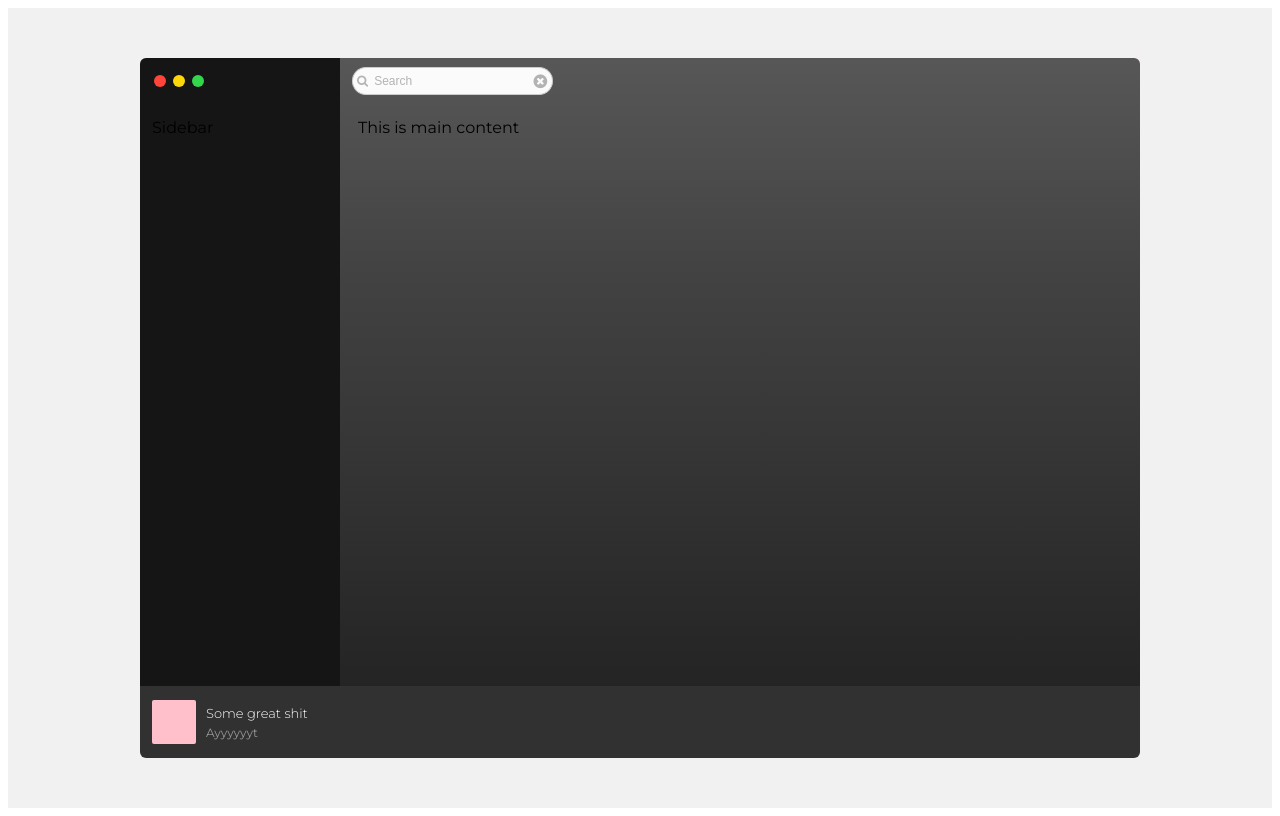
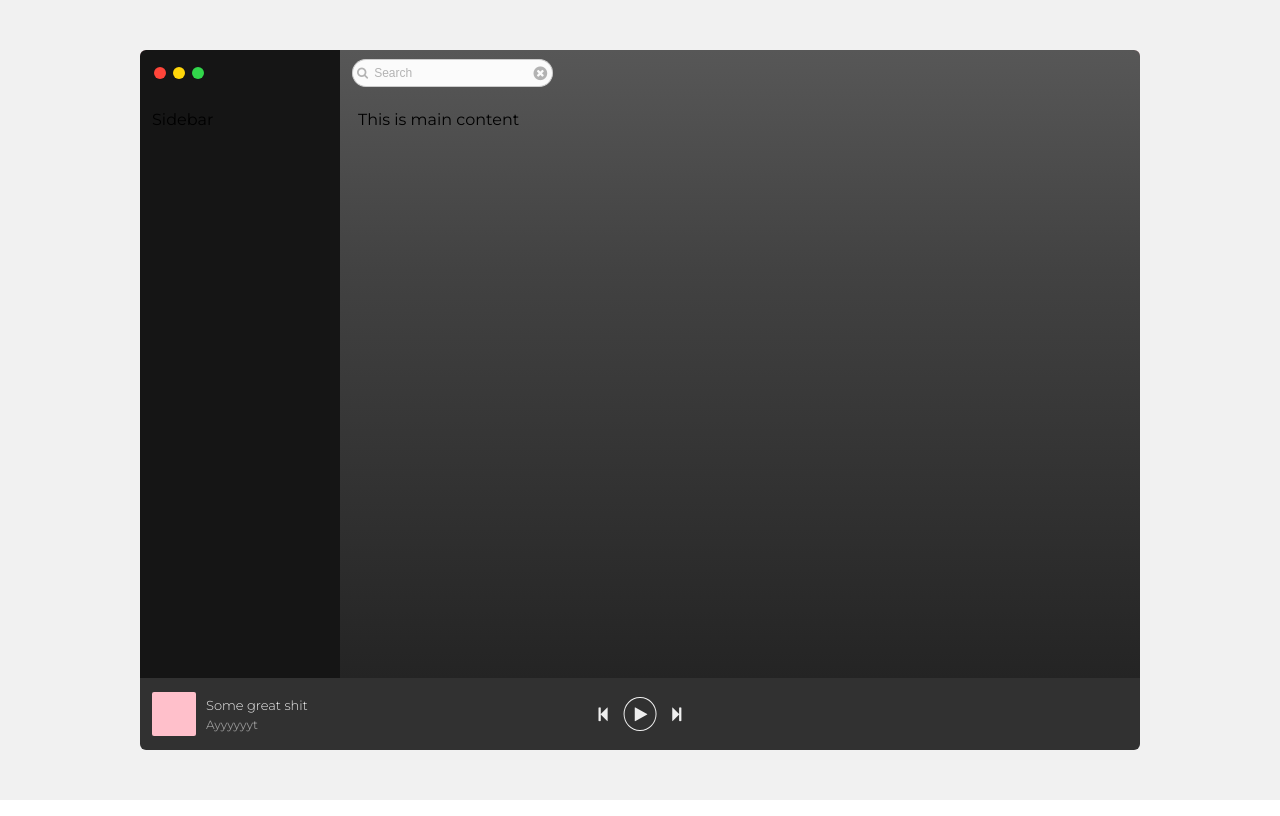
Before and after one commit to hubert-wyszynski/spotify-clone-react, a React (Create React App) app: page / in a window 1280 px wide. Built offline with nearby package versions, Linux system fonts and the light colour scheme.

Commit message:
Player buttons

```diff
--- a/src/App.js
+++ b/src/App.js
@@ -39,6 +39,7 @@ const GlobalStyle = createGlobalStyle`
   body {
     font-size: 1.6rem;
     font-family: 'Montserrat', sans-serif;
+    margin: 0;
   }
 
   i {
--- a/src/components/BottomBar/BottomBar.js
+++ b/src/components/BottomBar/BottomBar.js
@@ -3,10 +3,12 @@ import React from 'react'
 import styled from 'styled-components'
 
 import CurrentSong from './CurrentSong'
+import Player from './Player'
 
 const BottomBar = () => (
   <BottomBarWrapper>
     <CurrentSong />
+    <Player />
   </BottomBarWrapper>
 )
 
--- a/src/components/BottomBar/CurrentSong.js
+++ b/src/components/BottomBar/CurrentSong.js
@@ -37,7 +37,7 @@ const Info = styled.div`
 `
 
 const Title = styled.p`
-  color: white;
+  color: #efefef;
   font-size: 1.3rem;
   font-weight: 300;
   margin: 0 0 4px;
--- /dev/null
+++ b/src/components/BottomBar/Player.js
@@ -0,0 +1,36 @@
+import React from 'react'
+
+import styled from 'styled-components'
+
+const Player = () => (
+  <PlayerWrapper>
+    <NextPrevButton className='fas fa-step-backward' />
+    <PlayStopButton className='fas fa-play' />
+    <NextPrevButton className='fas fa-step-forward' />
+  </PlayerWrapper>
+)
+
+const NextPrevButton = styled.i`
+  cursor: pointer;
+  color: #efefef;
+  padding: 0 16px;
+`
+
+const PlayStopButton = styled.i`
+  border: 1px solid #efefef;
+  border-radius: 50%;
+  color: #efefef;
+  cursor: pointer;
+  padding: 8px 8px 8px 10px;
+`
+
+const PlayerWrapper = styled.div`
+  align-items: center;
+  display: flex;
+  left: 50%;
+  position: absolute;
+  top: 50%;
+  transform: translate(-50%, -50%);
+`
+
+export default Player
```
